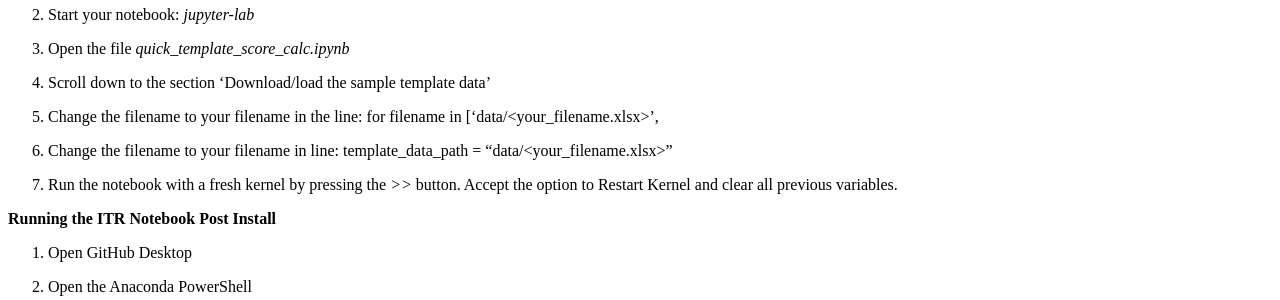
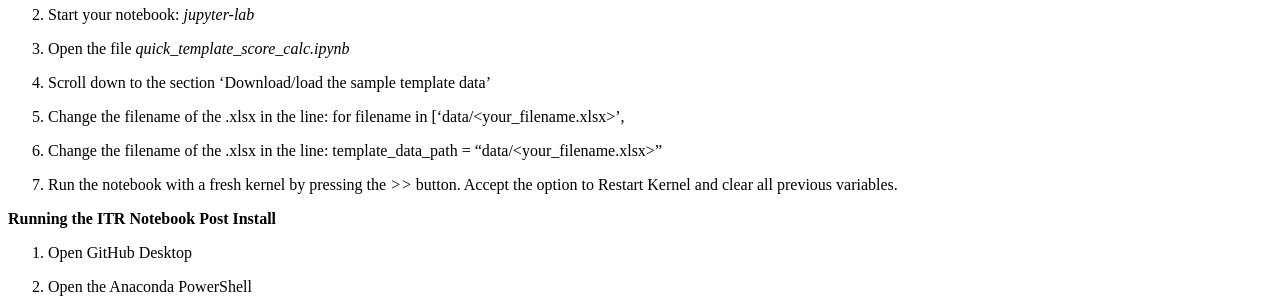
Before and after one commit to os-climate/ITR, a Sphinx documentation site: the page built from docs/DataTemplateRequirements.rst, in a window 1280 px wide and 900 px high, scrolled down 2890 px. Shown: the part 306-606 px from the top of the window. Built offline with Sphinx 7.4.7 and the Read the Docs theme 2.0.0, drawn with Linux system fonts in a browser that asks for light colours; pages that are not in the unit, such as notebooks, are missing from menus.

Commit message:
updated wording in loading your own data section

```diff
--- a/docs/DataTemplateRequirements.rst
+++ b/docs/DataTemplateRequirements.rst
@@ -201,8 +201,8 @@ The brackets listed near the top left corner of each executable cell will change
 2. Start your notebook: `jupyter-lab`
 3. Open the file `quick_template_score_calc.ipynb`
 4. Scroll down to the section 'Download/load the sample template data'
-5. Change the filename to your filename in the line: for filename in ['data/<your_filename.xlsx>',
-6. Change the filename to your filename in line: template_data_path = "data/<your_filename.xlsx>"
+5. Change the filename of the .xlsx in the line: for filename in ['data/<your_filename.xlsx>',
+6. Change the filename of the .xlsx in the line: template_data_path = "data/<your_filename.xlsx>"
 7. Run the notebook with a fresh kernel by pressing the `>>` button.  Accept the option to Restart Kernel and clear all previous variables.
 
 **Running the ITR Notebook Post Install**
```
